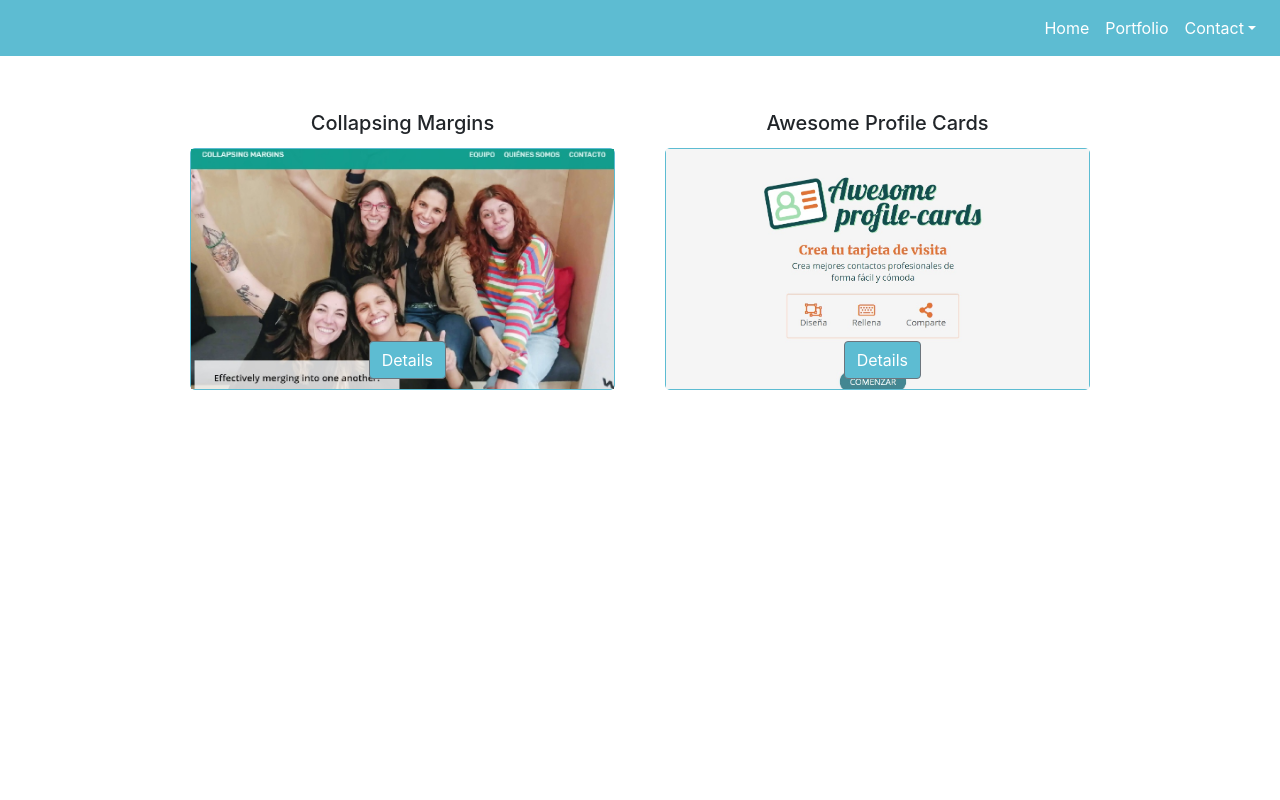
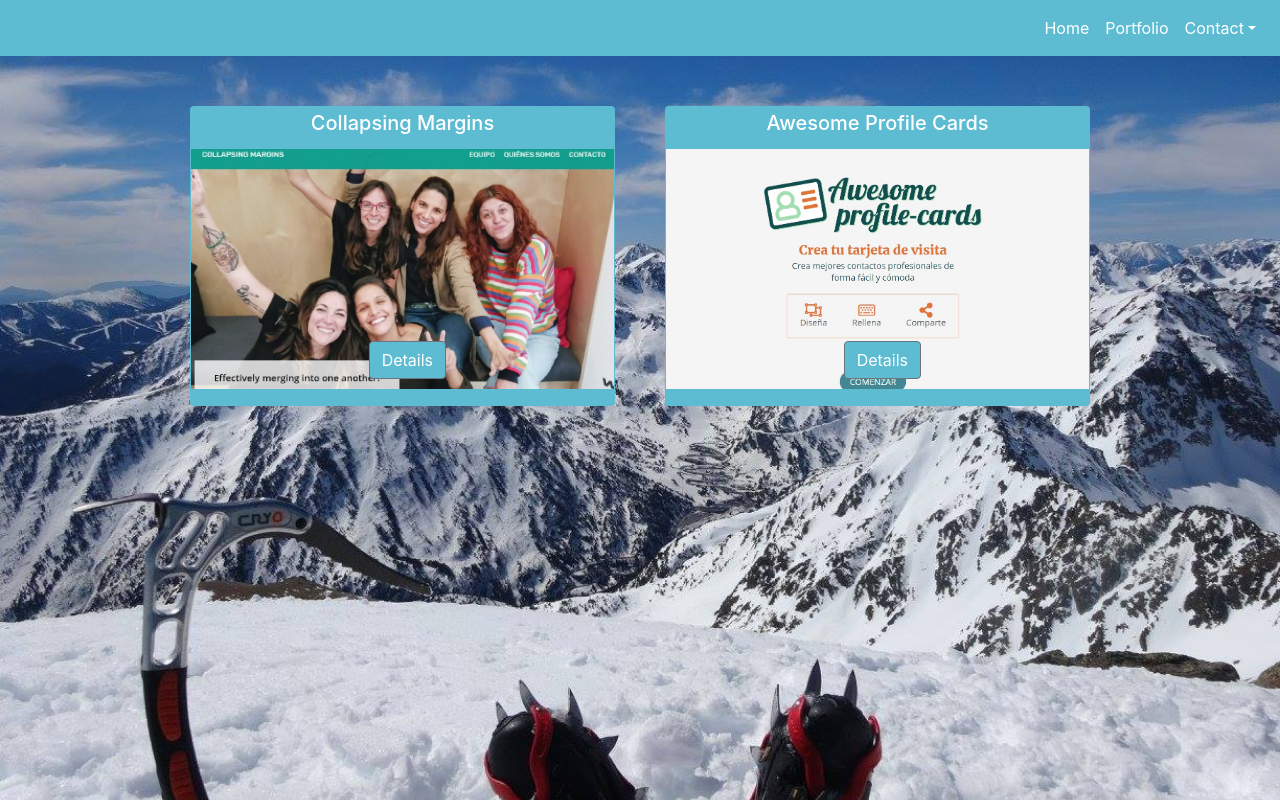
Before and after one commit to gavimar/gavimar-portfolio2, a React (Create React App) app: page /#/Portfolio in a window 1280 px wide. Built offline with nearby package versions, Linux system fonts and the light colour scheme; a web font is replaced by a local one.

Commit message:
card more style

```diff
--- a/src/stylesheets/layout/_portfolio.scss
+++ b/src/stylesheets/layout/_portfolio.scss
@@ -1,6 +1,16 @@
+.portfolio-wrapper{
+  // background-color: #1d4456;
+  background-image: url(../../images/summit.jpg);
+  background-position: center;
+  background-size: cover;
+  height: 100vh;
+}
+
 .card-container{
   margin:10px;
   margin-top: 40px;
+
+
   // display: flex;
   // justify-content: center;
   // align-items: center;
@@ -15,10 +25,14 @@
   .card{
     // border-radius: 5px;
     // border: solid 1px #5dbcd2;
+    // background-color: #1d4456;
+    background-color: #5dbcd2 ;
+
     border: none;
     height: 300px;
       h3{
         padding:5px;
+        color:white;
         font-size: 18px;
         @media all and (min-width:$tablet){
           font-size:20px;
@@ -69,7 +83,7 @@
     }
 
     .card-back{
-      background: linear-gradient(to left, rgba(186, 210, 241, 0.5) 10%, rgba(93, 188, 210, 0.3));
+      background: linear-gradient(to left, rgba(90, 158, 247, 0.5) 10%, rgba(6, 79, 95, 0.3));
 
       background-size: cover;
       background-position: center;
@@ -89,9 +103,11 @@
         a{
           display: block;
           text-decoration: none;
+          color:white;
           i{
             width: 20px;
             margin-right: 10px;
+            color:white;
           }
         }
 
@@ -100,6 +116,7 @@
           display:flex;
           justify-content: center;
           align-items: center;
+          color:white;
         }
 
 
```
